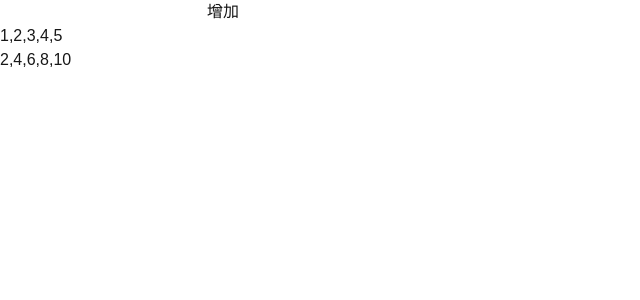
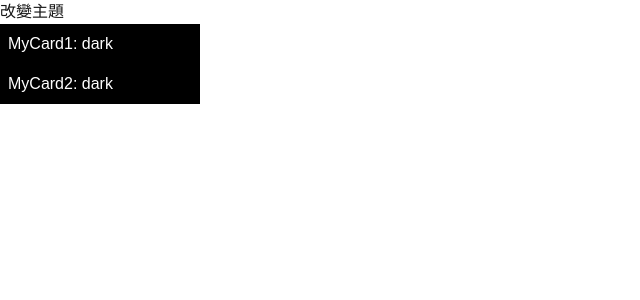
Before and after one commit to PeterCHEN-JIANRONG/2025_nextjs_prictace, a Next.js app: page / in a window 1280 px wide. Shown: the top 300 px of the page, without its empty margins (0-640 px from the left). Built offline with nearby package versions, Linux system fonts and the light colour scheme.

Commit message:
feat: useContext classNames css theme

```diff
--- a/package.json
+++ b/package.json
@@ -10,6 +10,7 @@
   },
   "dependencies": {
     "axios": "^1.8.4",
+    "classnames": "^2.5.1",
     "next": "15.2.3",
     "react": "^19.0.0",
     "react-dom": "^19.0.0"
--- /dev/null
+++ b/src/app/contexts/all.tsx
@@ -0,0 +1,3 @@
+import { createContext } from "react";
+
+export const ThemeContext = createContext<string | null>(null);
--- a/src/app/page.tsx
+++ b/src/app/page.tsx
@@ -1,57 +1,53 @@
 "use client";
-import { useMemo, useRef, useState } from "react";
+import { useContext, useMemo, useRef, useState } from "react";
 import axios from "axios";
 import type { User } from "./types/user";
 import UserCard from "./components/UserCard";
+import { ThemeContext } from "./contexts/all";
+import classNames from "classnames";
+
+const MyCard1 = () => {
+  const theme = useContext(ThemeContext);
+  return <>
+    <div className={classNames('p-2 w-[200px]',{
+      'bg-black text-white': theme === 'dark',
+      'bg-white text-black': theme === 'light',
+    })}>
+      MyCard1: {theme}
+    </div>
+  </>
+}
+
+const MyCard2 = () => {
+  const theme = useContext(ThemeContext);
+  return <>
+    <div className={classNames('p-2 w-[200px]',{
+      'bg-black text-white': theme === 'dark',
+      'bg-white text-black': theme === 'light',
+    })}>
+      MyCard2: {theme}
+    </div>
+  </>
+}
 
 export default function Home() {
-  const [list, setList] = useState<number[]>([1,2,3,4,5]);
-  const list2 = useMemo(() => list.map((i) => i*2), [list])
 
-  const inputRef = useRef<HTMLInputElement>(null)
-
-  const [text, setText] = useState('')
-  const handleChange = (e) => {
-    const {value, name} = e.target
-    setText(value)
-  }
-
-  const add = () => {
-    const num = parseInt(text)
-    console.log(num, typeof num);
-
-    if (num < 0 || num > 100) {
-      console.log('number must between 0 <= num <= 100');
-
-      setText('')
-      focus()
+  const [theme, setTheme] = useState('dark');
+  const changeTheme = () => {
+    if (theme === 'dark') {
+      setTheme('light')
       return
     }
-    setList([
-      ...list,
-      num
-    ])
-    setText('')
-    focus()
-  }
 
-  const focus = () => {
-    inputRef.current && inputRef.current.focus()
-  }
-
-  const handleKeyDown = (e) => {
-    const {code} = e
-    if (code === 'Enter') {
-      add()
-    }
-
+    setTheme('dark')
   }
   return (
     <>
-      <input type="text" name="number" value={text} onChange={handleChange} ref={inputRef} onKeyDown={handleKeyDown}/>
-      <button type="button" onClick={add}>增加</button>
-      <p>{list.join(",")}</p>
-      <p>{list2.join(",")}</p>
+      <button type="button" onClick={changeTheme}>改變主題</button>
+      <ThemeContext.Provider value={theme}>
+        <MyCard1 />
+        <MyCard2 />
+      </ThemeContext.Provider>
     </>
   );
 }
```
Also changed, not shown: 1 other file (tests, documents, lock files or other folders).
